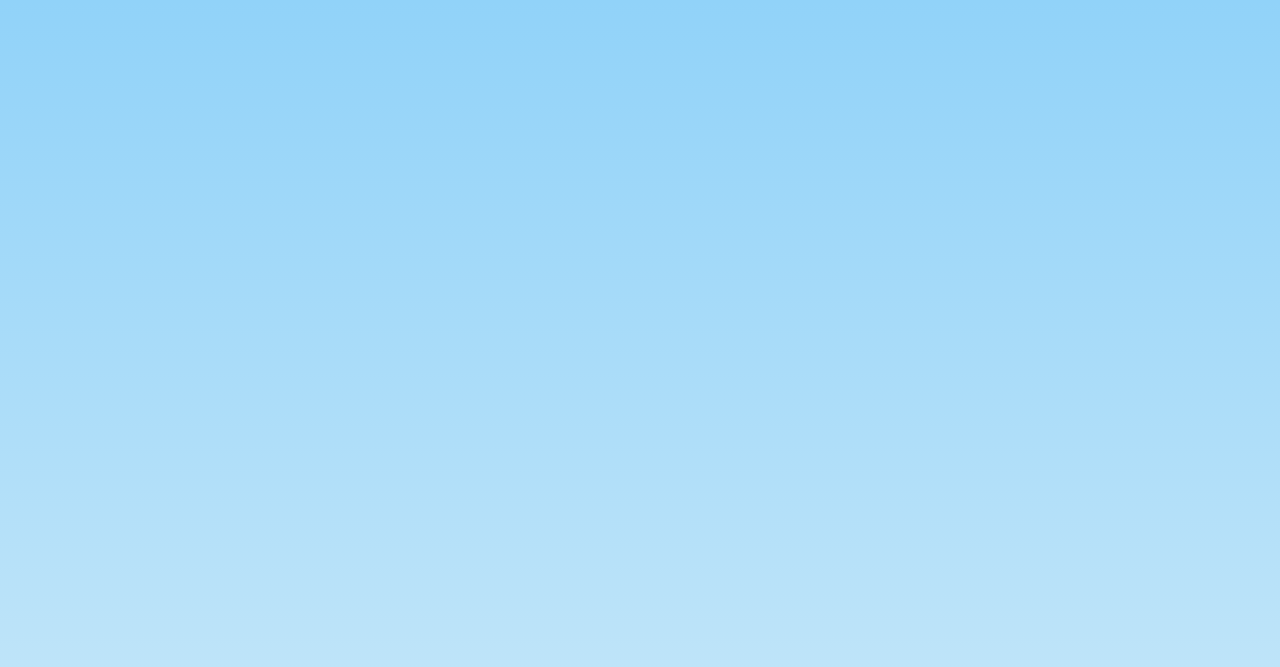
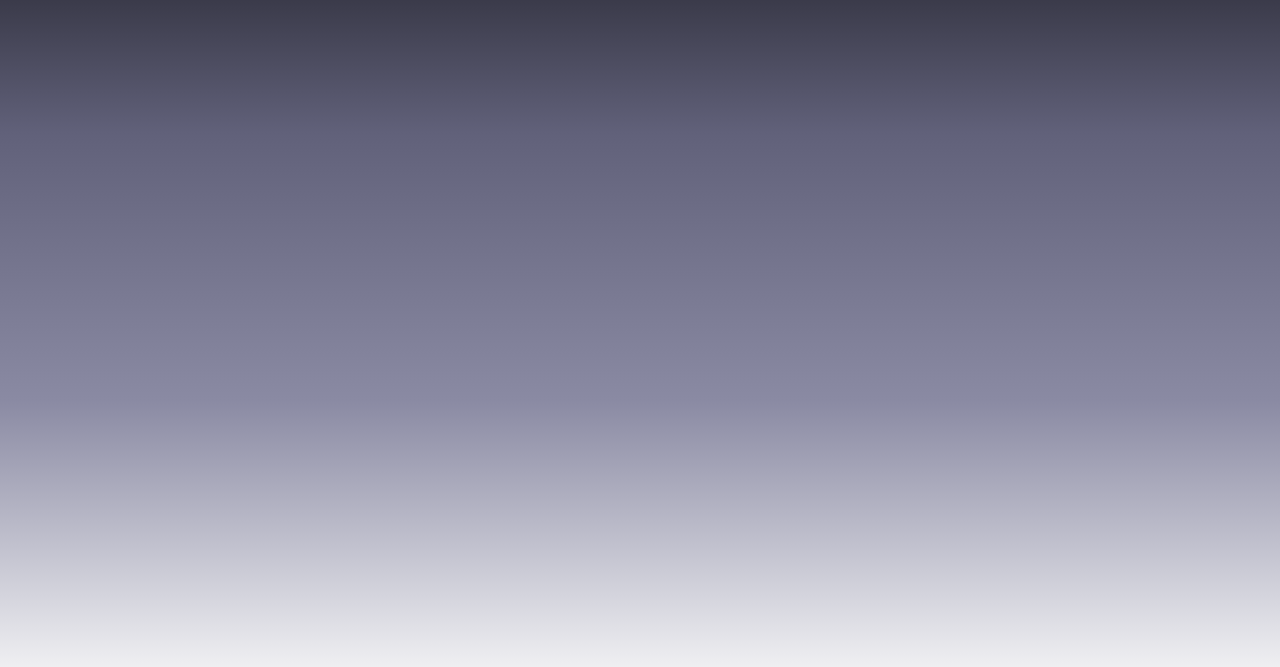
Before and after one commit to JohnJoseph2007/JohnJoseph, a plain HTML site: page index.html in a window 1280 px wide. Shown: the part 133-800 px from the top of the page. Drawn offline with Linux system fonts and the light colour scheme.

Commit message:
Update style.css

```diff
--- a/style.css
+++ b/style.css
@@ -8,7 +8,7 @@
 
 body {
     min-height: 100vh;
-    background: linear-gradient(#88cff9, #bee4f9);
+    background: linear-gradient(#15151b, #61617a, #8a8aa3,#efeff2);
 }
 
 header {
```
